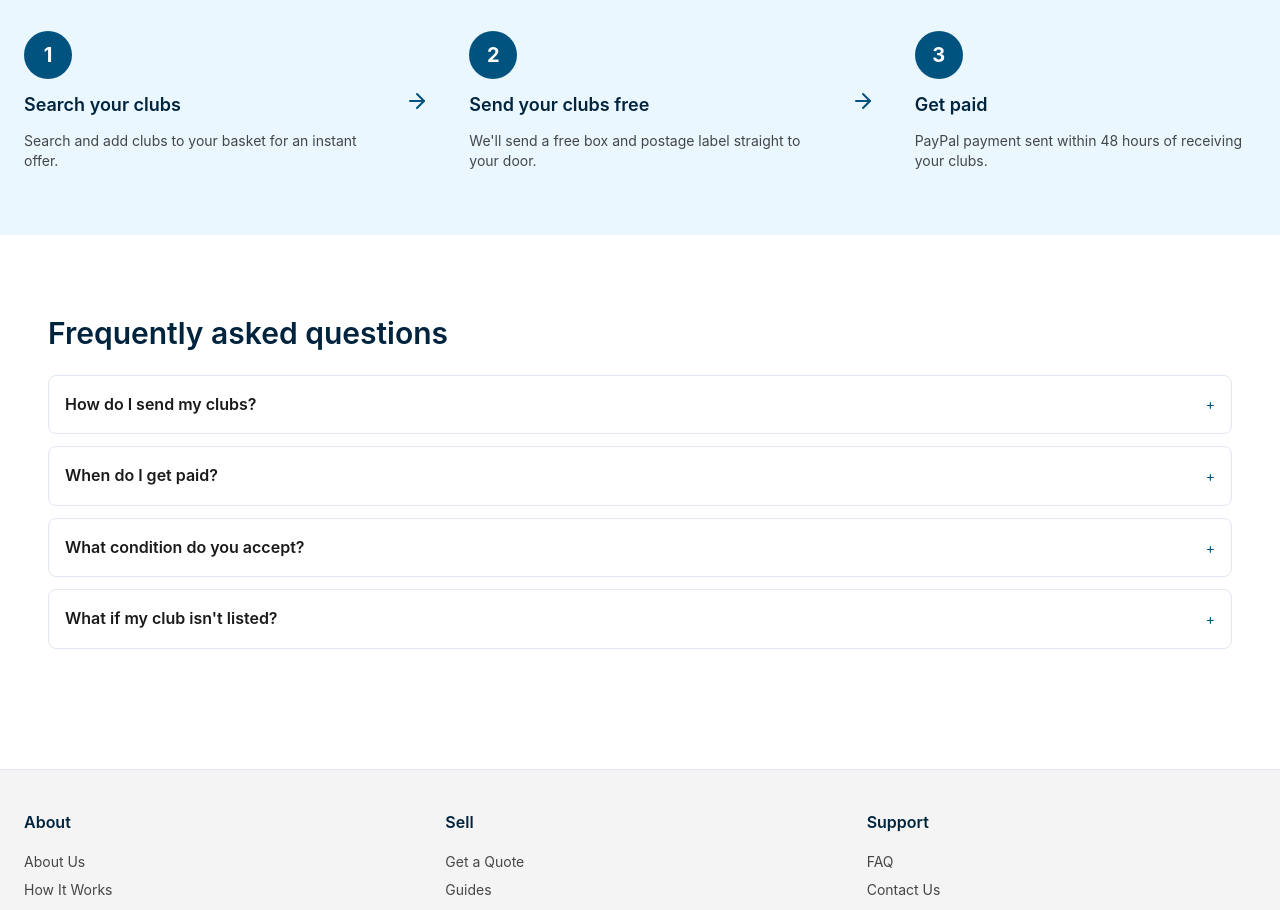
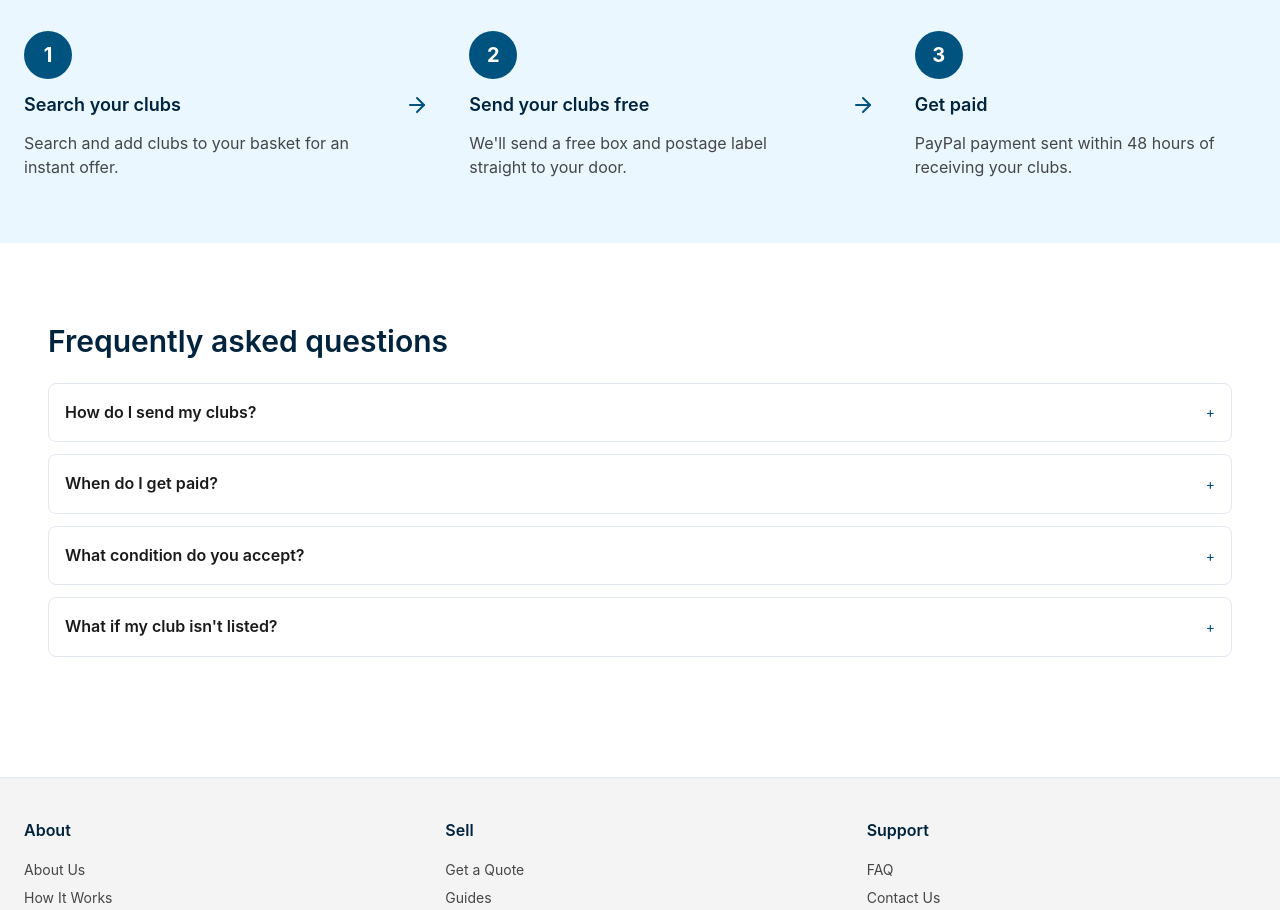
Before and after one commit to billypearson1/sell-your-clubs, a React (Vite) app: page / in a window 1280 px wide. Shown: the part 1140-2050 px from the top of the page. Built offline with nearby package versions, Linux system fonts and the light colour scheme; no server answers.

Commit message:
increase body text sizes across homepage

```diff
--- a/src/pages/HomePage.tsx
+++ b/src/pages/HomePage.tsx
@@ -87,7 +87,7 @@ export default function HomePage() {
             <div className="flex w-full flex-col gap-3 sm:w-1/3">
               <div className="flex h-12 w-12 items-center justify-center rounded-full bg-[#00537E] text-white text-xl font-bold">1</div>
               <p className="text-lg font-semibold text-[#00243D]">Search your clubs</p>
-              <p className="text-sm text-[#1A1A1A]/80">Search and add clubs to your basket for an instant offer.</p>
+              <p className="text-base text-[#1A1A1A]/80">Search and add clubs to your basket for an instant offer.</p>
             </div>
 
             <div className="hidden sm:flex items-center px-4">
@@ -97,7 +97,7 @@ export default function HomePage() {
             <div className="flex w-full flex-col gap-3 sm:w-1/3">
               <div className="flex h-12 w-12 items-center justify-center rounded-full bg-[#00537E] text-white text-xl font-bold">2</div>
               <p className="text-lg font-semibold text-[#00243D]">Send your clubs free</p>
-              <p className="text-sm text-[#1A1A1A]/80">We'll send a free box and postage label straight to your door.</p>
+              <p className="text-base text-[#1A1A1A]/80">We'll send a free box and postage label straight to your door.</p>
             </div>
 
             <div className="hidden sm:flex items-center px-4">
@@ -107,7 +107,7 @@ export default function HomePage() {
             <div className="flex w-full flex-col gap-3 sm:w-1/3">
               <div className="flex h-12 w-12 items-center justify-center rounded-full bg-[#00537E] text-white text-xl font-bold">3</div>
               <p className="text-lg font-semibold text-[#00243D]">Get paid</p>
-              <p className="text-sm text-[#1A1A1A]/80">PayPal payment sent within 48 hours of receiving your clubs.</p>
+              <p className="text-base text-[#1A1A1A]/80">PayPal payment sent within 48 hours of receiving your clubs.</p>
             </div>
           </div>
         </section>
```
